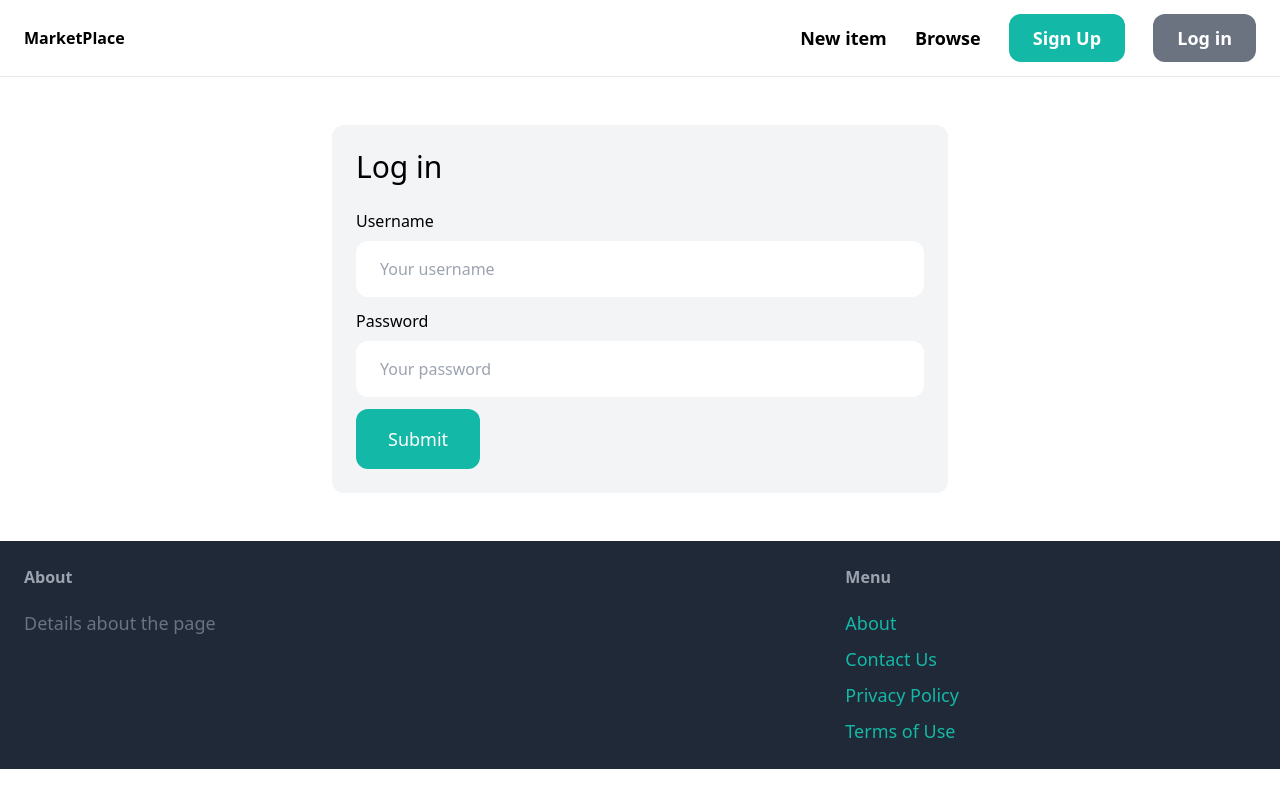
After one commit to goofymunchkin23/MarketPlace, a Django app: page /login/ in a window 1280 px wide. The commit adds this page. Run offline with Django 5.2, Linux system fonts and the light colour scheme; some libraries are stand-ins or nearby versions.

Commit message:
Completed Signup and Added Login

```diff
--- a/MarketPlace/MarketPlace/settings.py
+++ b/MarketPlace/MarketPlace/settings.py
@@ -27,6 +27,9 @@ DEBUG = True
 
 ALLOWED_HOSTS = []
 
+LOGIN_URL = '/login/'
+LOGIN_REDIRECT_URL = '/'
+LOGOUT_REDIRECT_URL = '/'
 
 # Application definition
 
--- a/MarketPlace/core/forms.py
+++ b/MarketPlace/core/forms.py
@@ -1,6 +1,16 @@
 from django import forms
-from django.contrib.auth.forms import UserCreationForm
+from django.contrib.auth.forms import UserCreationForm, AuthenticationForm
 from django.contrib.auth.models import User
+
+class LoginForm(AuthenticationForm):
+    username = forms.CharField(widget=forms.TextInput(attrs={
+        'placeholder': 'Your username',
+        'class': 'w-full py-4 px-6 rounded-xl',
+    }))
+    password = forms.CharField(widget=forms.PasswordInput(attrs={
+        'placeholder': 'Your password',
+        'class': 'w-full py-4 px-6 rounded-xl',
+    }))
 
 class SignupForm(UserCreationForm):
     class Meta:
@@ -10,4 +20,16 @@ class SignupForm(UserCreationForm):
     username = forms.CharField(widget=forms.TextInput(attrs={
         'placeholder': 'Your username',
         'class': 'w-full py-4 px-6 rounded-xl',
-        }))
+    }))
+    email = forms.CharField(widget=forms.EmailInput(attrs={
+        'placeholder': 'Your email address',
+        'class': 'w-full py-4 px-6 rounded-xl',
+    }))
+    password1 = forms.CharField(widget=forms.PasswordInput(attrs={
+        'placeholder': 'Your password',
+        'class': 'w-full py-4 px-6 rounded-xl',
+    }))
+    password2 = forms.CharField(widget=forms.PasswordInput(attrs={
+        'placeholder': 'Repeat password',
+        'class': 'w-full py-4 px-6 rounded-xl',
+    }))
--- a/MarketPlace/core/templates/core/base.html
+++ b/MarketPlace/core/templates/core/base.html
@@ -18,8 +18,14 @@
                 <a href="#" class="text-lg font-semibold hover:text-gray-500">New item</a>
                 <a href="#" class="text-lg font-semibold hover:text-gray-500">Browse</a>
 
-                <a href="{% url 'core:signup' %}" class="px-6 py-3 text-lg font-semibold bg-teal-500 text-white rounded-xl hover:bg-teal-700">Sign Up</a>
-                <a href="#" class="px-6 py-3 text-lg font-semibold bg-gray-500 text-white rounded-xl hover:bg-gray-700">Log in</a>
+                {% if request.user.is_authenticated %}
+                    <a href="{% url 'core:signup' %}" class="px-6 py-3 text-lg font-semibold bg-teal-500 text-white rounded-xl hover:bg-teal-700">Inbox</a>
+                    <a href="{% url 'core:login' %}" class="px-6 py-3 text-lg font-semibold bg-gray-500 text-white rounded-xl hover:bg-gray-700">Dashboard</a>
+
+                {% else %}
+                    <a href="{% url 'core:signup' %}" class="px-6 py-3 text-lg font-semibold bg-teal-500 text-white rounded-xl hover:bg-teal-700">Sign Up</a>
+                    <a href="{% url 'core:login' %}" class="px-6 py-3 text-lg font-semibold bg-gray-500 text-white rounded-xl hover:bg-gray-700">Log in</a>
+                {% endif %}
             </div>
         </nav>
         <div class="px-6 py-6">
--- /dev/null
+++ b/MarketPlace/core/templates/core/login.html
@@ -0,0 +1,35 @@
+{% extends 'core/base.html' %}
+
+{% block title %}Sign up{% endblock %}
+
+{% block content %}
+<div class="w-1/2 my-6 mx-auto p-6 bg-gray-100 rounded-xl">
+    <h1 class="mb-6 text-3xl">Log in</h1>
+
+    <form method="post" action=".">
+        {% csrf_token %}
+
+        <div class="mb-3">
+            <label class="inline-block mb-2">Username</label><br>
+            {{ form.username }}
+        </div>
+
+        <div class="mb-3">
+            <label class="inline-block mb-2">Password</label><br>
+            {{ form.password }}
+        </div>
+
+        {% if form.errors or form.non_field_errors %}
+            <div class="mb-3 p-6 bg-red-100 rounded-xl">
+                {% for field in form %}
+                    {{ field.errors }}
+                {% endfor %}
+
+                {{ form.non_field_errors }}
+            </div>
+        {% endif %}
+
+        <button class="py-4 px-8 text-lg bg-teal-500 hover:bg-teal-700 rounded-xl text-white">Submit</button>
+    </form>
+</div>
+{% endblock %}
--- a/MarketPlace/core/urls.py
+++ b/MarketPlace/core/urls.py
@@ -1,6 +1,8 @@
+from django.contrib.auth import views as auth_views
 from django.urls import path
 
 from . import views
+from .forms import LoginForm
 
 app_name = 'core'
 
@@ -8,4 +10,5 @@ urlpatterns = [
     path('', views.index, name='index'),
     path('contact/', views.contact, name='contact'),
     path('signup/', views.signup, name='signup'),
+    path('login/', auth_views.LoginView.as_view(template_name='core/login.html', authentication_form=LoginForm), name='login')
 ]
```
Also changed, not shown: MarketPlace/core/views.py (+10 -2 lines), MarketPlace/db.sqlite3.
